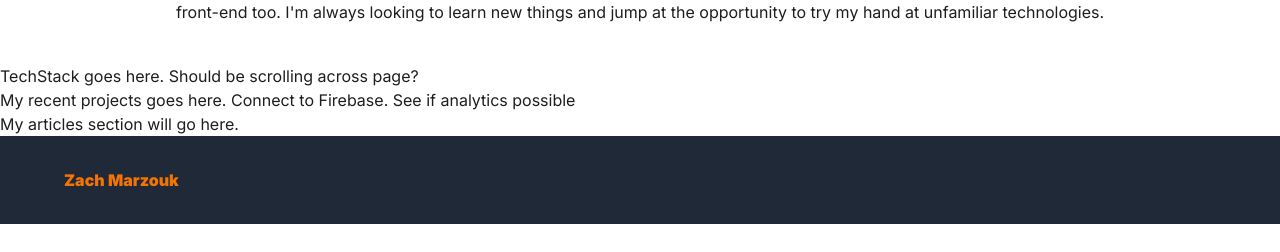
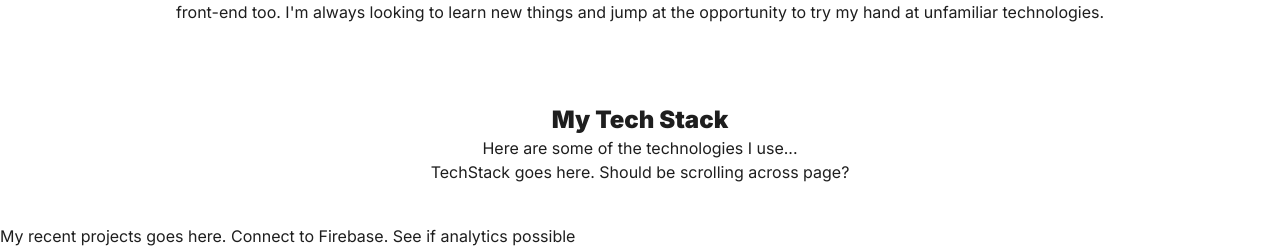
Before and after one commit to zamarz/ideal-octo-eureka, a Next.js app: page / in a window 1280 px wide. Shown: the part 692-944 px from the top of the page. Before the commit the page ends 916 px from the top, so only its background shows below. Built offline with nearby package versions, Linux system fonts and the light colour scheme.

Commit message:
Add tech stack placeholder

```diff
--- a/src/components/TechStack.tsx
+++ b/src/components/TechStack.tsx
@@ -1,5 +1,15 @@
 const TechStack = () => {
-  return <div>TechStack goes here. Should be scrolling across page?</div>;
+  return (
+    <section>
+      <div className="text-center justify-center items-center py-10">
+        <div>
+          <h2 className="font-black text-2xl">My Tech Stack</h2>
+          <p>Here are some of the technologies I use...</p>
+          <p>TechStack goes here. Should be scrolling across page?</p>
+        </div>
+      </div>
+    </section>
+  );
 };
 
 export default TechStack;
```
